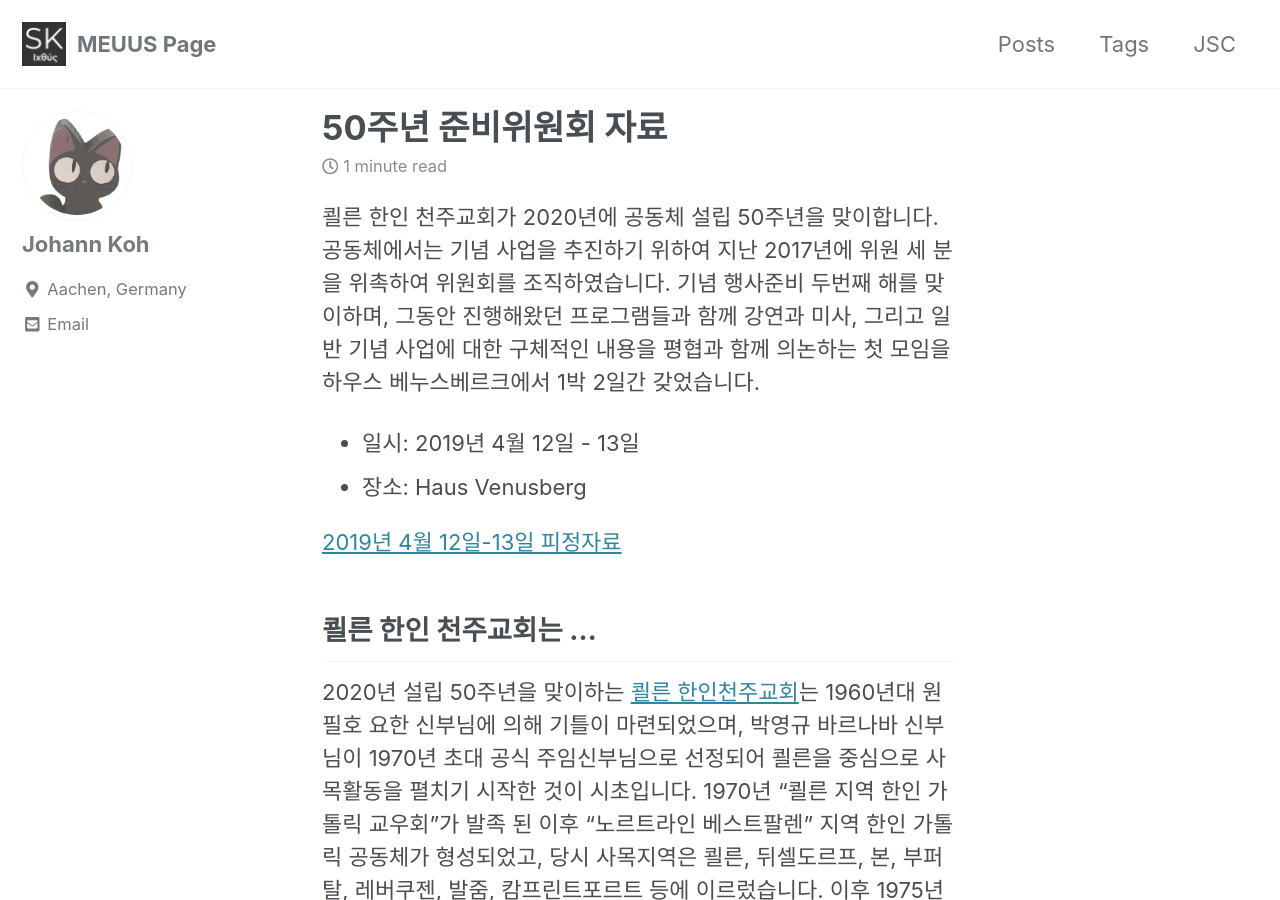
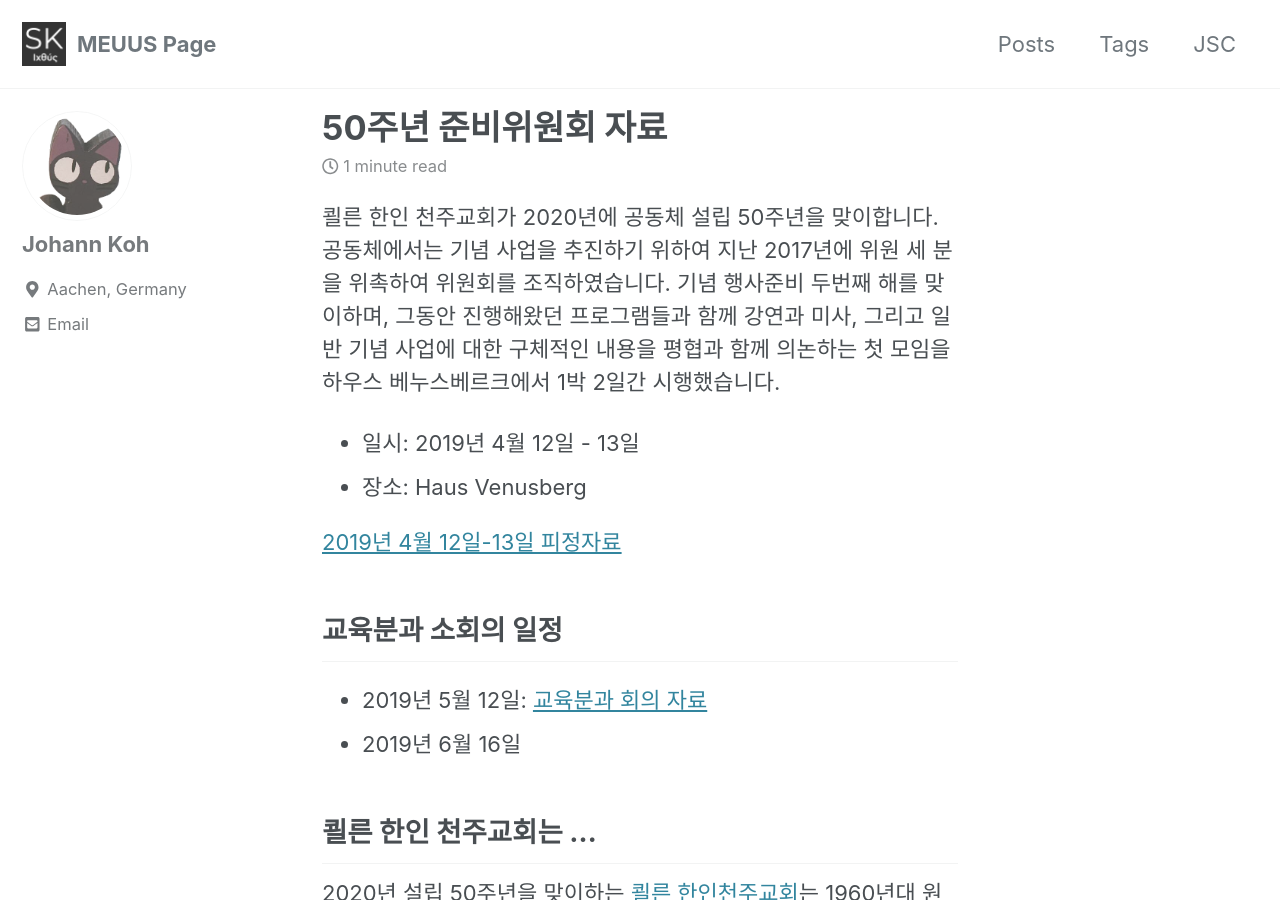
Before and after one commit to meuus/meuus.github.io, a Jekyll site: the page built from _posts/2019-03-20-jubilaeum-retreat.md, in a window 1280 px wide and 900 px high. Built offline with Jekyll 4.4.1, drawn with Linux system fonts in a browser that asks for light colours; cached includes are drawn as plain includes.

Commit message:
modified:   _posts/2019-03-20-jubilaeum-retreat.md

```diff
--- a/_posts/2019-03-20-jubilaeum-retreat.md
+++ b/_posts/2019-03-20-jubilaeum-retreat.md
@@ -9,12 +9,17 @@ tags:
 위촉하여 위원회를 조직하였습니다. 기념 행사준비 두번째 해를 맞이하며,
 그동안 진행해왔던 프로그램들과 함께 강연과 미사,
 그리고 일반 기념 사업에 대한 구체적인 내용을 평협과 함께 의논하는 첫 모임을
-하우스 베누스베르크에서 1박 2일간 갖었습니다.
+하우스 베누스베르크에서 1박 2일간 시행했습니다.
 
 - 일시: 2019년 4월 12일 - 13일
 - 장소: Haus Venusberg
 
 [2019년 4월 12일-13일 피정자료](../presentation/kakoka50-20190412.html)
+
+## 교육분과 소회의 일정
+
+* 2019년 5월 12일: [교육분과 회의 자료](../presentation/kakoka50-201905.html)
+* 2019년 6월 16일
 
 ## 쾰른 한인 천주교회는 ...
 
```
